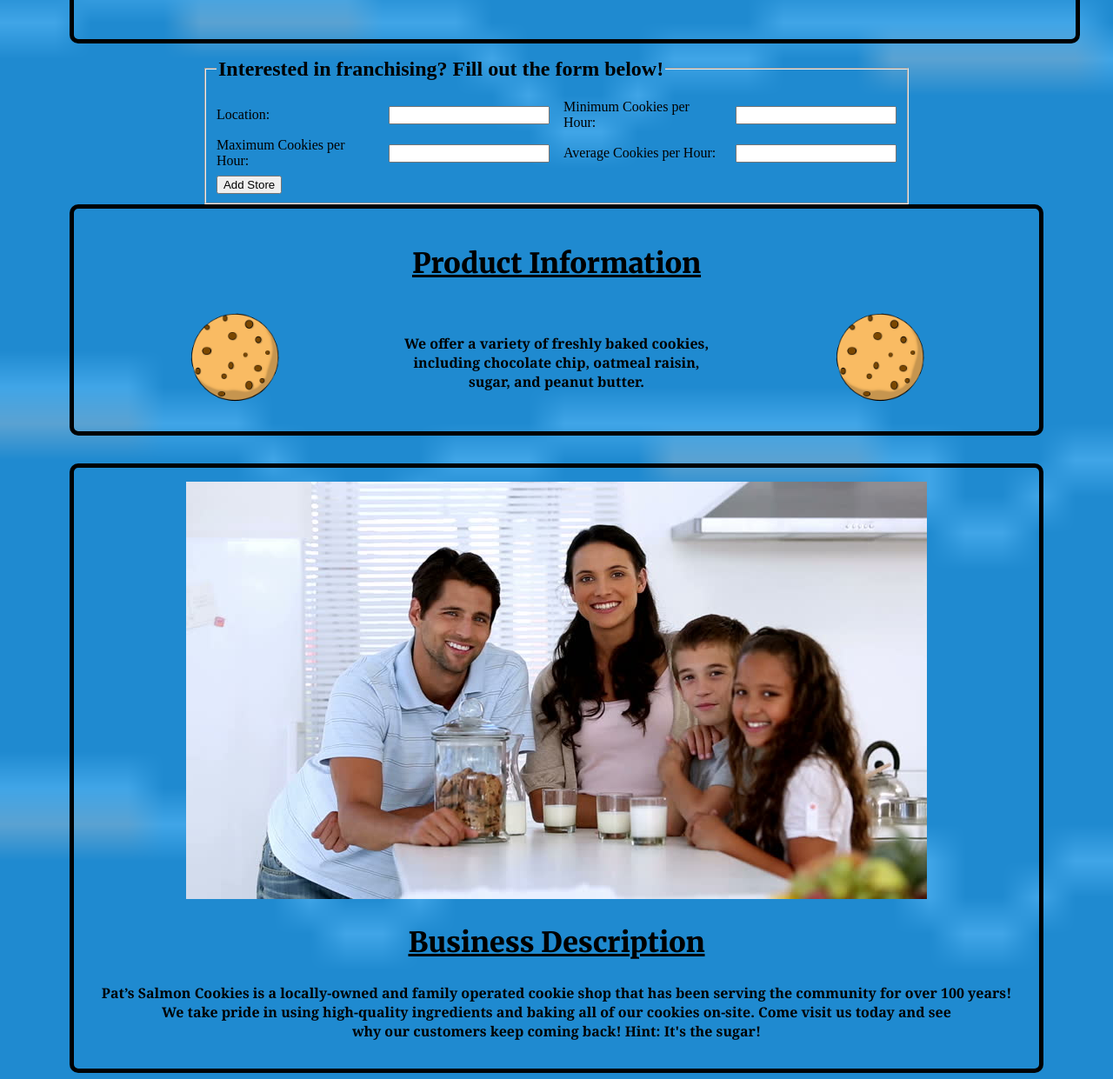
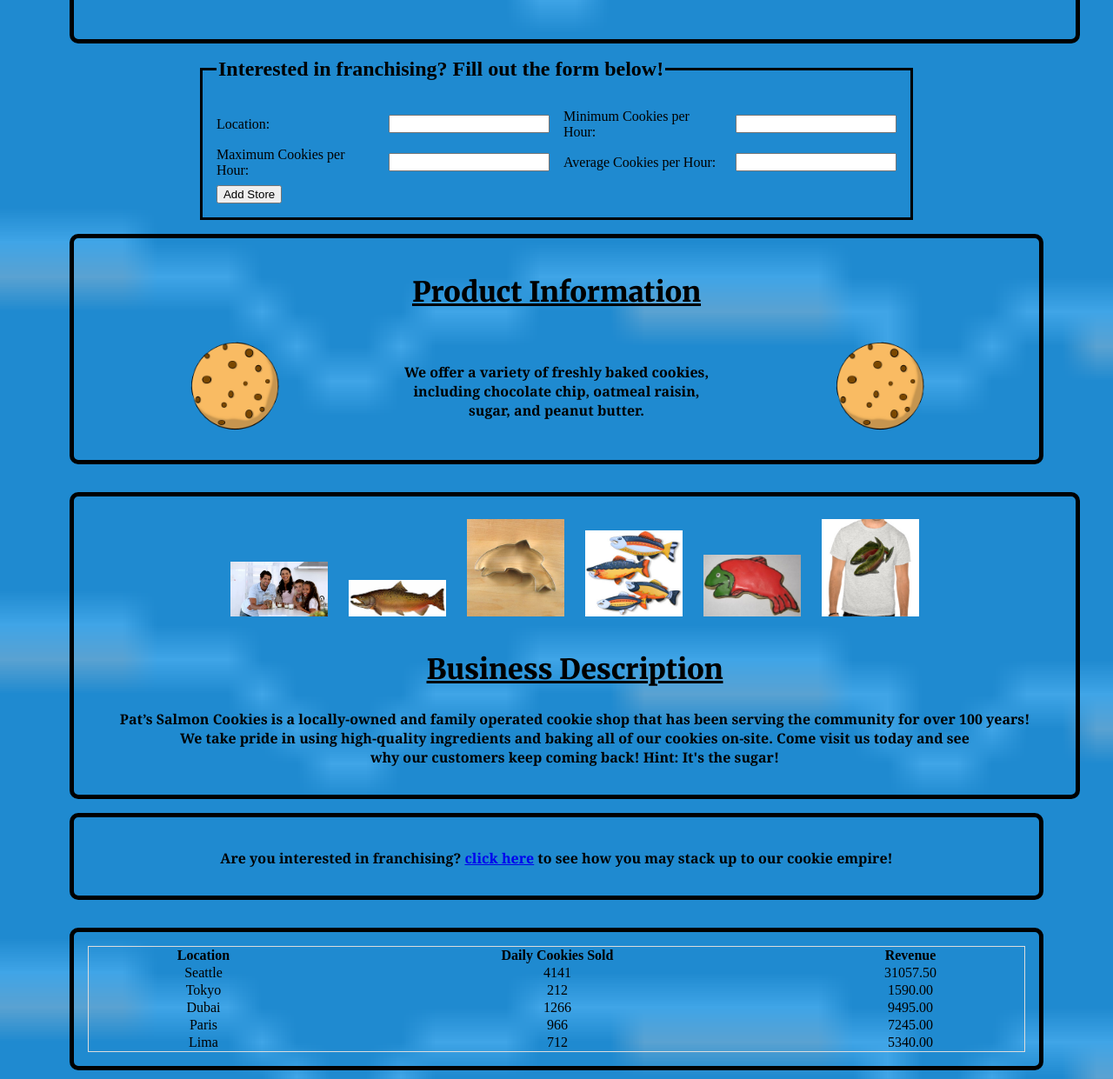
Before and after one commit to MRGrant82/cookie-stand, a plain HTML site: page index.html in a window 1280 px wide. Shown: the part 959-2200 px from the top of the page at 87% size. Drawn offline with Linux system fonts and the light colour scheme.

Commit message:
fixed pictures

```diff
--- a/index.html
+++ b/index.html
@@ -79,6 +79,12 @@
           </section>
         <section id="business-description">
             <img src="img/family.jpg" class="family">
+            <img src="img/chinook.jpg" class="family">
+            <img src="img/cutter.jpeg" class="family">
+            <img src="img/fish.jpg" class="family">
+            <img src="img/frosted-cookie.jpg" class="family">
+            <img src="img/shirt.jpg" class="family">
+
             <h2>Business Description</h2>
             <p>Pat’s Salmon Cookies is a locally-owned and family operated cookie shop that has been serving the community for over 100 years!<br>
                 We take pride in using high-quality ingredients and baking all of our cookies on-site. Come visit us today and see<br>
--- a/styleIndex.css
+++ b/styleIndex.css
@@ -98,21 +98,47 @@ body {
 
 }
 
-.family img {
+#business-description {
+  display: inline-block;
+  flex-direction: column;
+  align-items: center;
+  width: 100%;
+  margin-bottom: 1rem;
+  max-width: auto;
+  max-height: 50%;
+  justify-content: space-between;
+}
+
+#business-description img {
+  /* display: flex;
+  flex-direction: row;
+  align-items: center;
+  width: 100%;
+  margin-bottom: 1rem; */
+  margin: 10px;
+  height: 10%;
+  width: 10%;
+  justify-content: space-between;
+}
+
+/* .family {
   display: flex;
-  flex-direction: column;
+  flex-direction: row;
   align-items: center;
   max-width:fit-content;
   max-height: fit-content;
   height: 10%;
   width: 10%;
+  justify-content: space-between;
 
-}
+} */
+
   .form-group label,
   .form-group input {
     width: 45%;
     box-sizing: border-box;
     margin-right: 1rem;
+
   }
 
   .form-group label:last-child,
@@ -125,6 +151,7 @@ body {
     flex-direction: row;
     justify-content: center;
     align-items: center;
+    width: 100%;
   }
 
   .left-cookie {
@@ -167,6 +194,7 @@ body {
 #sales-data {
     max-height: 250px;
     padding-bottom: 50px;
+
 }
 
 #hourly-sales-data {
@@ -177,8 +205,15 @@ body {
     flex-direction: column;
     justify-content: center;
     font-weight: bold;
+
 }
 
 #hourly-sales-data p {
     margin-bottom: 100px;
 }
+
+fieldset {
+  border: 3px solid black;
+  padding: 1rem;
+  margin-bottom: 1rem;
+}
```
